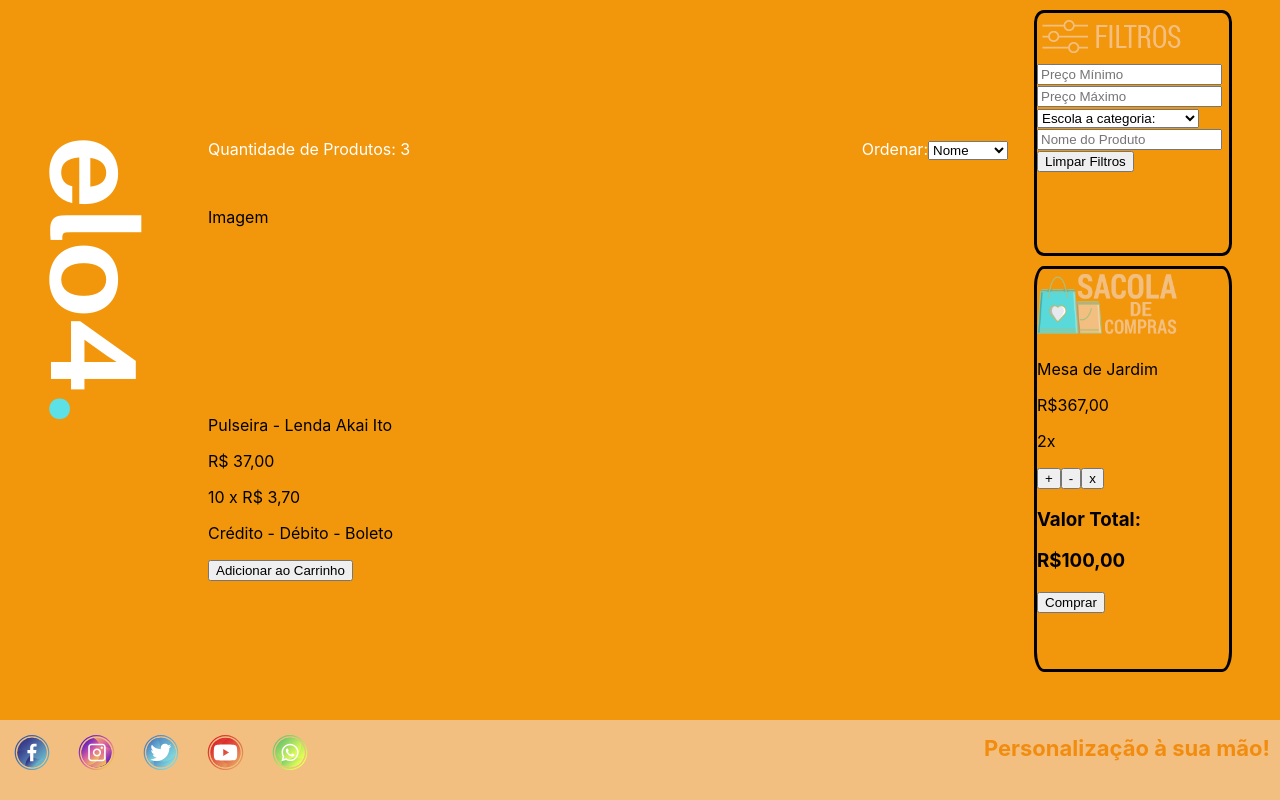
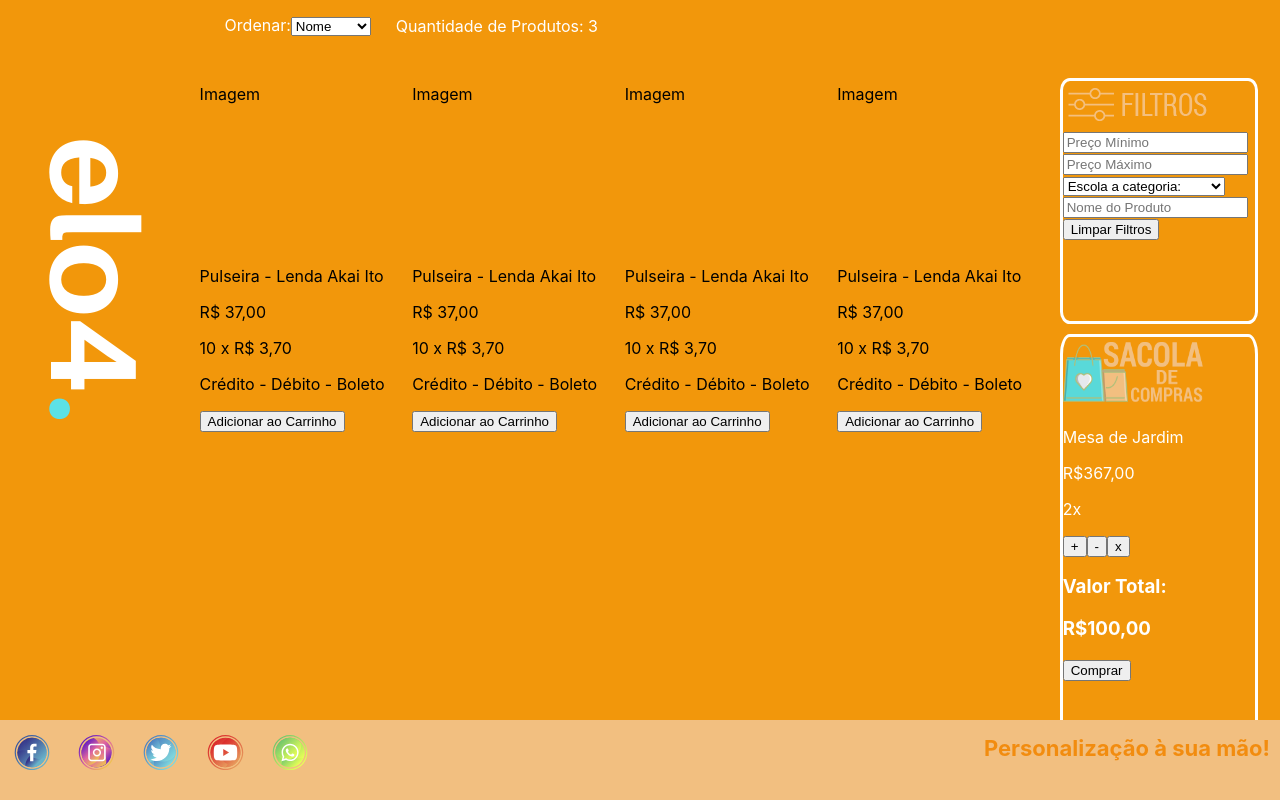
Before and after one commit to future4code/dumont-marketplace10, a React (Create React App) app: page / in a window 1280 px wide. Both pictures are taken after a click on the button "Quero Comprar!". Built offline with nearby package versions, Linux system fonts and the light colour scheme.

Commit message:
Projeto Elo4. Configurado o botão de voltar da tela de cadastro e renderização das seções Filtro e Sacola no local correto

```diff
--- a/src/App.js
+++ b/src/App.js
@@ -21,7 +21,7 @@ const MainContainer = styled.div`
 	width: 100vw;
 	background-color: #f2970b;
 	display: grid;
-	grid-template-columns: 15% 65% 20%;
+	grid-template-columns: 12% 88%;
 	grid-template-rows: 90% 10%;
 	overflow-x: auto;
 `
@@ -32,7 +32,7 @@ const Footer = styled.div`
 	grid-row-start: 2;
 	grid-row-end: 3;
 	grid-column-start: 1;
-	grid-column-end: 4;
+	grid-column-end: 3;
 `
 const Icones = styled.div`
 	background-color: #F2BF80;
@@ -63,36 +63,16 @@ const ContainerCentral = styled.div`
 	color: white;
 `
 const Logo = styled.div`
+	grid-row-start: 1;
+	grid-row-end: 2;
+	grid-column-start: 1;
+	grid-column-end: 2;
 	margin: 45px 5px;
 	display: flex;
 	justify-content: flex-start;
 	height: 50vh;
 	align-items: flex-end;
 `
-const FiltrosSacola = styled.div`
-	grid-row-start: 1;
-	grid-row-end: 2;
-	grid-column-start: 3;
-	grid-column-end: 4;
-`
-const BoasVindas = styled.h2`
-	display: flex;
-	justify-content: center;
-	align-items: flex-end;
-`
-
-const TextoIntroducao = styled.h3`
-	text-align: center;
-`
-
-const BotoesInicio = styled.button`
-	width: 95px;
-	height: 45px;
-	margin: 6px 15px;
-	border-radius: 8%;
-	background-color: #59D9D9;
-`
-
 
 class App extends React.Component {
 
@@ -111,6 +91,11 @@ class App extends React.Component {
 		this.setState({ gridcentral: "produto" });
 	  };
 
+	irParaSelecao = () => {
+		this.setState({ gridcentral: "selecao" });
+	  };
+
+
 	render() {
 
 		const renderizaTelaCorreta = () => {
@@ -119,7 +104,7 @@ class App extends React.Component {
 					return <Home botaoCadastro={this.irParaCadastro} botaoProdutos={this.irParaProdutos}/>
 					break;
 				case "cadastro":
-					return <TelaCadastro/>
+					return <TelaCadastro botaoVoltar={this.irParaSelecao} />
 					break;
 				case "produto":
 					return <Produtos/>
@@ -134,15 +119,11 @@ class App extends React.Component {
 		<MainContainer>
 
             <Logo>
-                <img src={LogoVertical} />
-                </Logo>
-                <ContainerCentral>
-					{renderizaTelaCorreta()}
-                </ContainerCentral>
-            <FiltrosSacola>
-                <Filtros/>
-				<Sacola/>
-            </FiltrosSacola>
+              <img src={LogoVertical} />
+            </Logo>
+            <ContainerCentral>
+			  {renderizaTelaCorreta()}
+            </ContainerCentral>
             <Footer>
               <Icones>
 				<a href="https://www.facebook.com/" target="blank">
--- a/src/components/Produtos.js
+++ b/src/components/Produtos.js
@@ -2,10 +2,12 @@ import React, { Component } from 'react'
 import styled from "styled-components"
 import axios from "axios"
 import CardProdutos from './CardsProdutos'
+import Filtros from './Filtros.js'
+import Sacola from './Sacola.js'
 
 const CardsContainer = styled.div`
   display: grid;
-  grid-template-columns: repeat(4, 1fr);
+  grid-template-columns: 19% 19% 19% 19% 23.5%;
   gap: 16px;
   padding: 16px;
 `
@@ -16,18 +18,50 @@ const CardsInfo = styled.div`
 	grid-column-start: 1;
 	grid-column-end: 2;
 `
+const CardsInfo2= styled.div`
+	color: black;
+  grid-row-start: 1;
+	grid-row-end: 2;
+	grid-column-start: 2;
+	grid-column-end: 3;
+`
+const CardsInfo3= styled.div`
+	color: black;
+  grid-row-start: 1;
+	grid-row-end: 2;
+	grid-column-start: 3;
+	grid-column-end: 4;
+`
+const CardsInfo4= styled.div`
+	color: black;
+  grid-row-start: 1;
+	grid-row-end: 2;
+	grid-column-start: 4;
+	grid-column-end: 5;
+`
 const ProductsHeader = styled.div`
-	  display: flex;
+    margin-top: 45px;
+    display: flex;
     align-items: center;
-    justify-content: space-between;
+    //justify-content: space-between;
     padding: 0 16px;
+`
+const Label = styled.label`
+    margin: 0px;
+    padding: 10px 25px;
 `
 
 const ImagemContainer = styled.div`
-	width: 15vw;
-  height: 15vw;
+	width: 13vw;
+  height: 13vw;
 `
-
+const FiltrosSacola = styled.div`
+  width: 18vw;
+	grid-row-start: 1;
+	grid-row-end: 2;
+	grid-column-start: 5;
+	grid-column-end: 6;
+`
 
 class Produtos extends React.Component {
 
@@ -44,15 +78,15 @@ class Produtos extends React.Component {
     return (
       <div>
       <ProductsHeader>
-                <p>Quantidade de Produtos: 3</p>
-                <label>
+                <Label>
                     Ordenar:
                     <select onChange = {this.onChange}>
                         <option value={'NOME'}>Nome</option>
                         <option value={'PRECO'}>Preço</option>
                         <option value={'CATEGORIA'}>Categoria</option>
                     </select>
-                </label>
+                </Label>
+                <p>Quantidade de Produtos: 3</p>
       </ProductsHeader>
       <CardsContainer>
              <CardsInfo>
@@ -65,7 +99,42 @@ class Produtos extends React.Component {
                 <p>Crédito - Débito - Boleto</p>
                 <button>Adicionar ao Carrinho</button>
             </CardsInfo>
+            <CardsInfo2>
+                <ImagemContainer>
+                <p>Imagem</p>
+                </ImagemContainer>
+                <p>Pulseira - Lenda Akai Ito</p>
+                <p>R$ 37,00</p>
+                <p>10 x R$ 3,70</p>
+                <p>Crédito - Débito - Boleto</p>
+                <button>Adicionar ao Carrinho</button>
+            </CardsInfo2>
+            <CardsInfo3>
+                <ImagemContainer>
+                <p>Imagem</p>
+                </ImagemContainer>
+                <p>Pulseira - Lenda Akai Ito</p>
+                <p>R$ 37,00</p>
+                <p>10 x R$ 3,70</p>
+                <p>Crédito - Débito - Boleto</p>
+                <button>Adicionar ao Carrinho</button>
+            </CardsInfo3>
+            <CardsInfo4>
+                <ImagemContainer>
+                <p>Imagem</p>
+                </ImagemContainer>
+                <p>Pulseira - Lenda Akai Ito</p>
+                <p>R$ 37,00</p>
+                <p>10 x R$ 3,70</p>
+                <p>Crédito - Débito - Boleto</p>
+                <button>Adicionar ao Carrinho</button>
+            </CardsInfo4>
+            <FiltrosSacola>
+              <Filtros/>
+				      <Sacola/>
+            </FiltrosSacola>
         </CardsContainer>
+
     </div>
     )
   }
--- a/src/components/TelaCadastro.js
+++ b/src/components/TelaCadastro.js
@@ -44,7 +44,8 @@ class TelaCadastro extends React.Component {
 				<option value="12">12 vezes</option>
 			</select>
 			<input placeholder="Digite a url da imagem do produto"></input>
-			<button>Cadastrar</button><button>Voltar</button>
+			<button>Cadastrar</button>
+			<button onClick={this.props.botaoVoltar}>Voltar</button>
 		</div>
 		)
 	}
```
